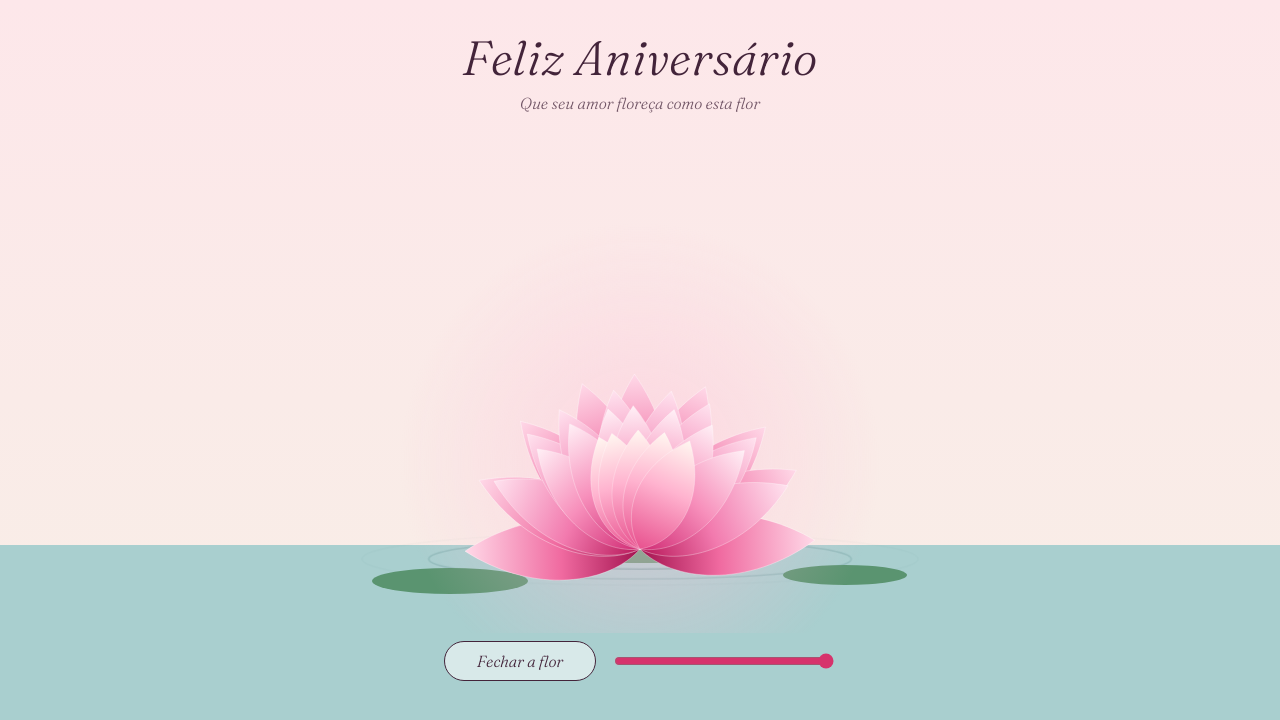
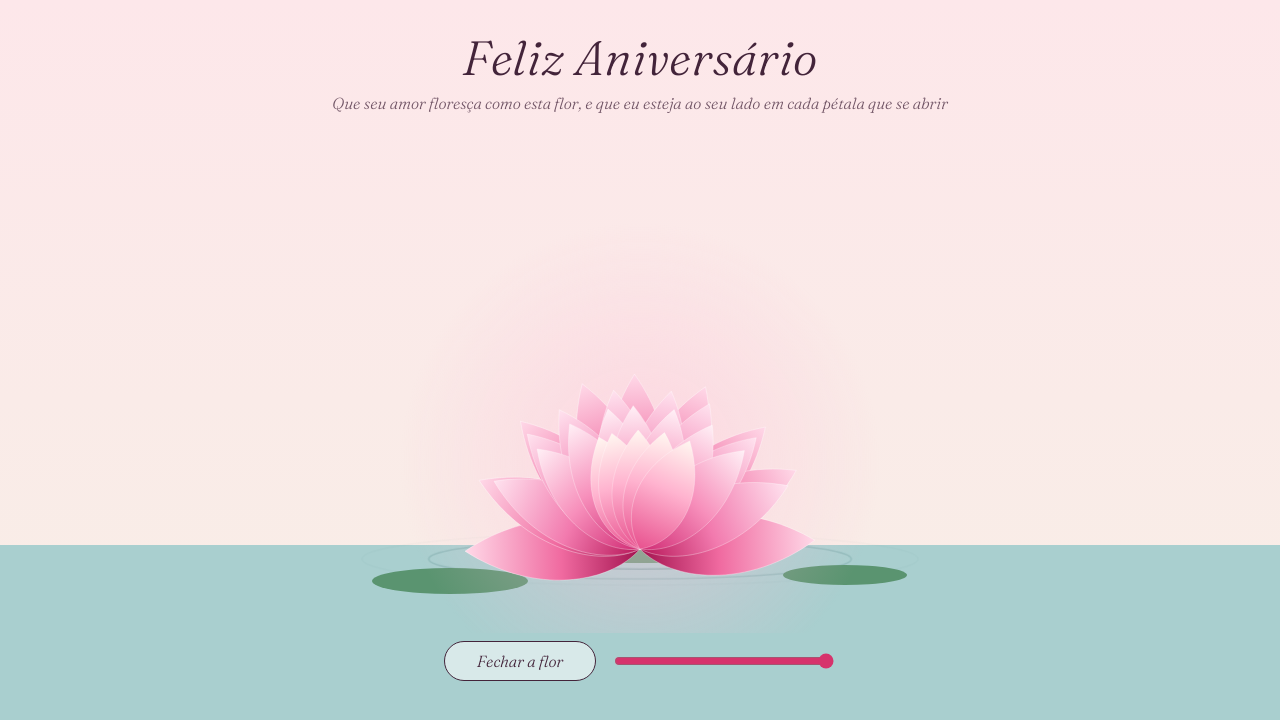
Before and after one commit to Ramossta/flor-de-lotus, a plain HTML site: page index.html in a window 1280 px wide. Drawn offline with Linux system fonts and the light colour scheme.

Commit message:
Update birthday message in index.html
texto

```diff
--- a/index.html
+++ b/index.html
@@ -52,7 +52,7 @@ button:focus-visible,input:focus-visible,svg:focus-visible{outline:3px solid var
 <body>
 <header>
   <h1>Feliz Aniversário</h1>
-  <p>Que seu amor floreça como esta flor</p>
+  <p>Que seu amor floresça como esta flor, e que eu esteja ao seu lado em cada pétala que se abrir</p>
 </header>
 
 <div class="stage">
```
